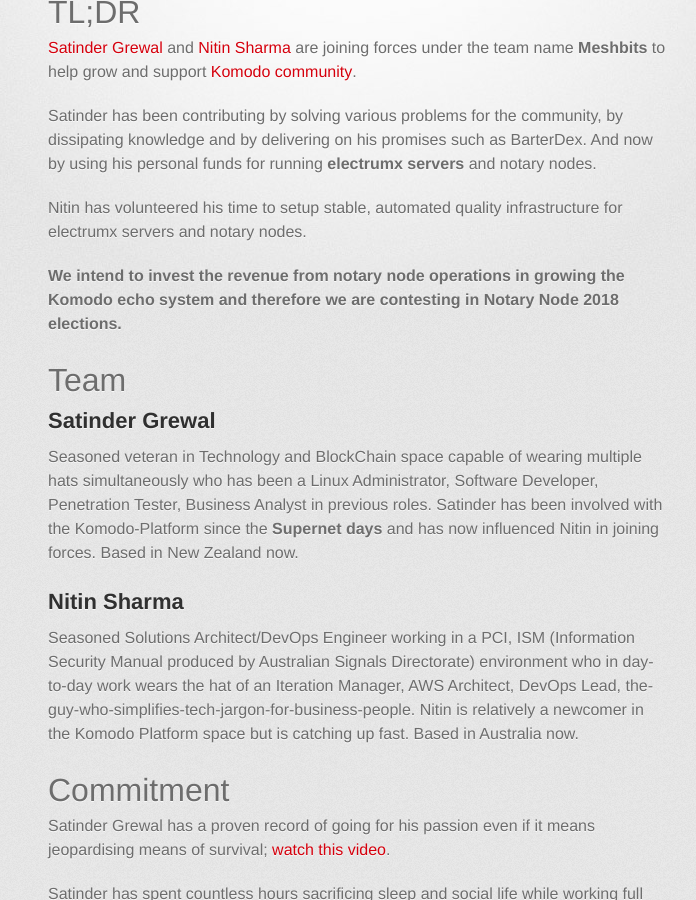
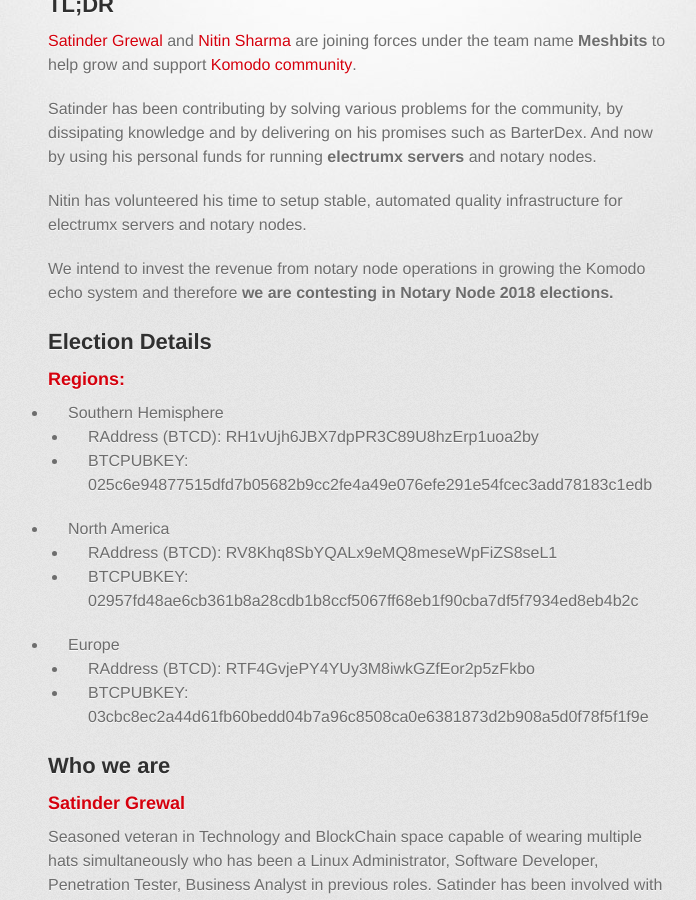
Before and after one commit to Meshbits/meshbits.github.io, a Jekyll site: the page built from index.md, in a window 1280 px wide and 900 px high, scrolled down 265 px. Shown: the whole window, without its empty margins (282-978 px from the left). Built offline with Jekyll 4.4.1, drawn with Linux system fonts in a browser that asks for light colours; some web fonts are replaced.

Commit message:
Added BTCPubKey and Raddress

```diff
--- a/index.md
+++ b/index.md
@@ -8,7 +8,7 @@ layout: default
 [Komodo community]: https://komodoplatform.com/
 [watch this video]: https://www.youtube.com/watch?v=eXWZe4IqmEk
 
-# [](#tl-dr)TL;DR
+## [](#tl-dr)TL;DR
 
 [Satinder Grewal] and [Nitin Sharma] are joining forces under the team name **Meshbits** to help grow and support **[Komodo community]**.
 
@@ -17,24 +17,36 @@ And now by using his personal funds for running **electrumx servers** and notary
 
 Nitin has volunteered his time to setup stable, automated quality infrastructure for electrumx servers and notary nodes.
 
-**We intend to invest the revenue from notary node operations in growing the Komodo echo system and therefore we are contesting in Notary Node 2018 elections.**
+We intend to invest the revenue from notary node operations in growing the Komodo echo system and therefore **we are contesting in Notary Node 2018 elections.**
 
-# [](#team)Team
+## Election Details
 
-## [](#satinder-grewal)Satinder Grewal
+### [](#notary-nodes-regions)Regions:
+
+* Southern Hemisphere
+  * RAddress (BTCD): RH1vUjh6JBX7dpPR3C89U8hzErp1uoa2by
+  * BTCPUBKEY: 025c6e94877515dfd7b05682b9cc2fe4a49e076efe291e54fcec3add78183c1edb
+* North America
+  * RAddress (BTCD): RV8Khq8SbYQALx9eMQ8meseWpFiZS8seL1
+  * BTCPUBKEY: 02957fd48ae6cb361b8a28cdb1b8ccf5067ff68eb1f90cba7df5f7934ed8eb4b2c
+* Europe
+  * RAddress (BTCD): RTF4GvjePY4YUy3M8iwkGZfEor2p5zFkbo
+  * BTCPUBKEY: 03cbc8ec2a44d61fb60bedd04b7a96c8508ca0e6381873d2b908a5d0f78f5f1f9e
+
+## [](#who-we-are)Who we are
+
+### [](#satinder-grewal)Satinder Grewal
 
 Seasoned veteran in Technology and BlockChain space capable of wearing multiple hats simultaneously who has been a Linux Administrator, Software Developer, Penetration Tester, Business Analyst in previous roles.
 Satinder has been involved with the Komodo-Platform since the **Supernet days** and has now influenced Nitin in joining forces.
 Based in New Zealand now.
 
-## [](#nitin-sharma)Nitin Sharma
+### [](#nitin-sharma)Nitin Sharma
 
 Seasoned Solutions Architect/DevOps Engineer working in a PCI, ISM (Information Security Manual produced by Australian Signals Directorate) environment who in day-to-day work wears the hat of an Iteration Manager, AWS Architect, DevOps Lead, the-guy-who-simplifies-tech-jargon-for-business-people. Nitin is relatively a newcomer in the Komodo Platform space but is catching up fast.
 Based in Australia now.
 
-
-# [](#commitment)Commitment
-
+## [](#commitment)Commitment
 Satinder Grewal has a proven record of going for his passion even if it means jeopardising means of survival; [watch this video].
 
 Satinder has spent countless hours sacrificing sleep and social life while working full time to ramp up his knowledge on blockchain technology.
```
